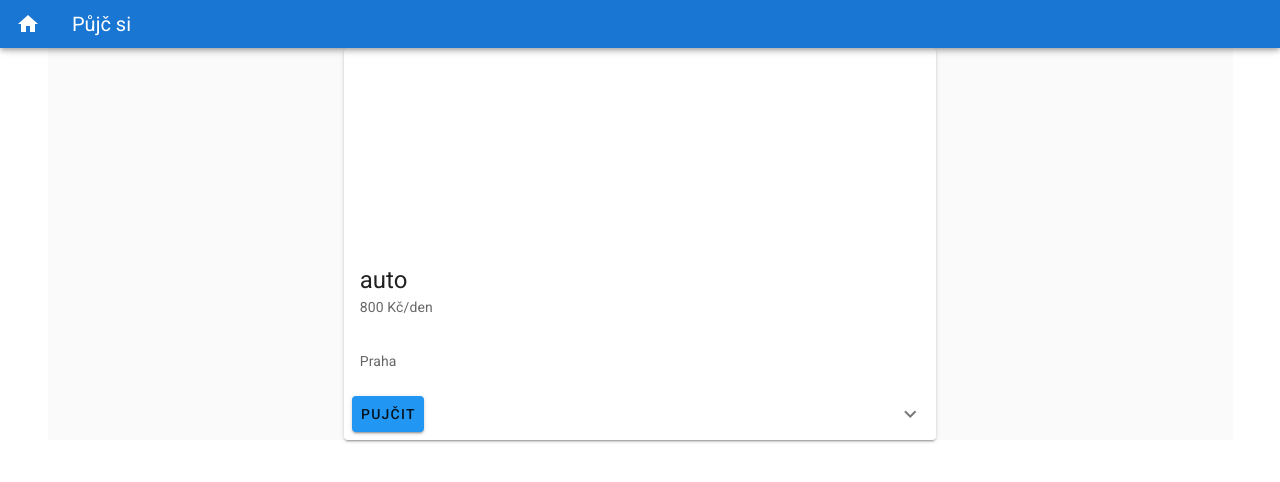
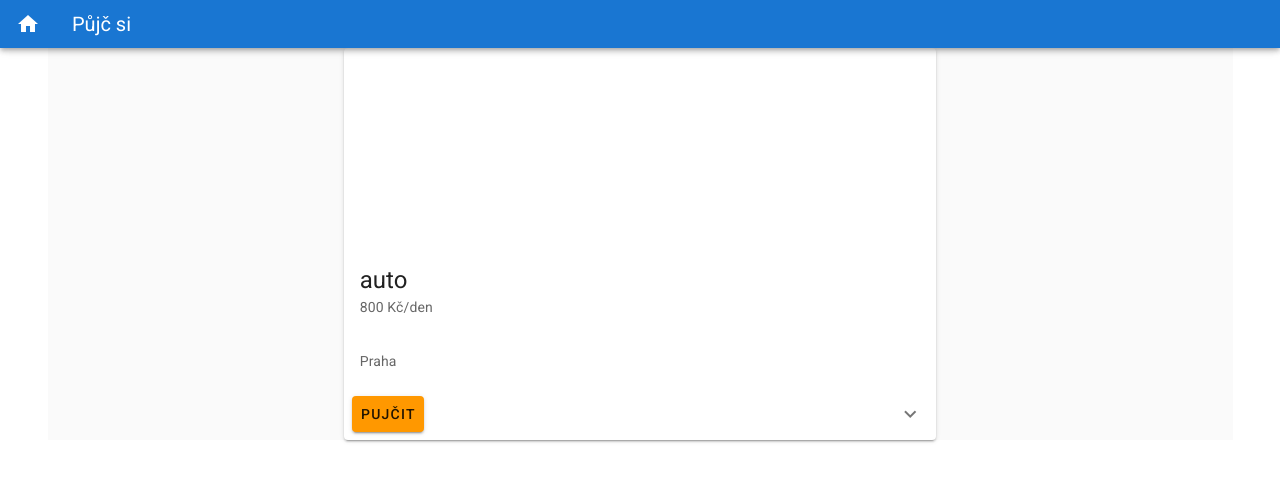
Before and after one commit to Marina2021/Pujcovna_SharingIsCaring, a Vue app: page /detail/1 in a window 1280 px wide. Shown: the top 482 px of the page. Built offline with nearby package versions, Linux system fonts and the light colour scheme.

Commit message:
orange pujcit

```diff
--- a/src/views/Detail.vue
+++ b/src/views/Detail.vue
@@ -16,7 +16,7 @@
         <v-card-subtitle>{{ zobrazPolozku.mesto }}</v-card-subtitle>
         <v-card-actions>
           <!-- <v-btn flat>{{ zobrazPolozku.mesto }}</v-btn> -->
-          <v-btn flat color="dark blue">Pujčit</v-btn>
+          <v-btn flat color="orange">Pujčit</v-btn>
           <v-spacer></v-spacer>
           <v-btn icon @click="show = !show">
             <v-icon>{{ show ? 'mdi-chevron-up' : 'mdi-chevron-down' }}</v-icon>
```
